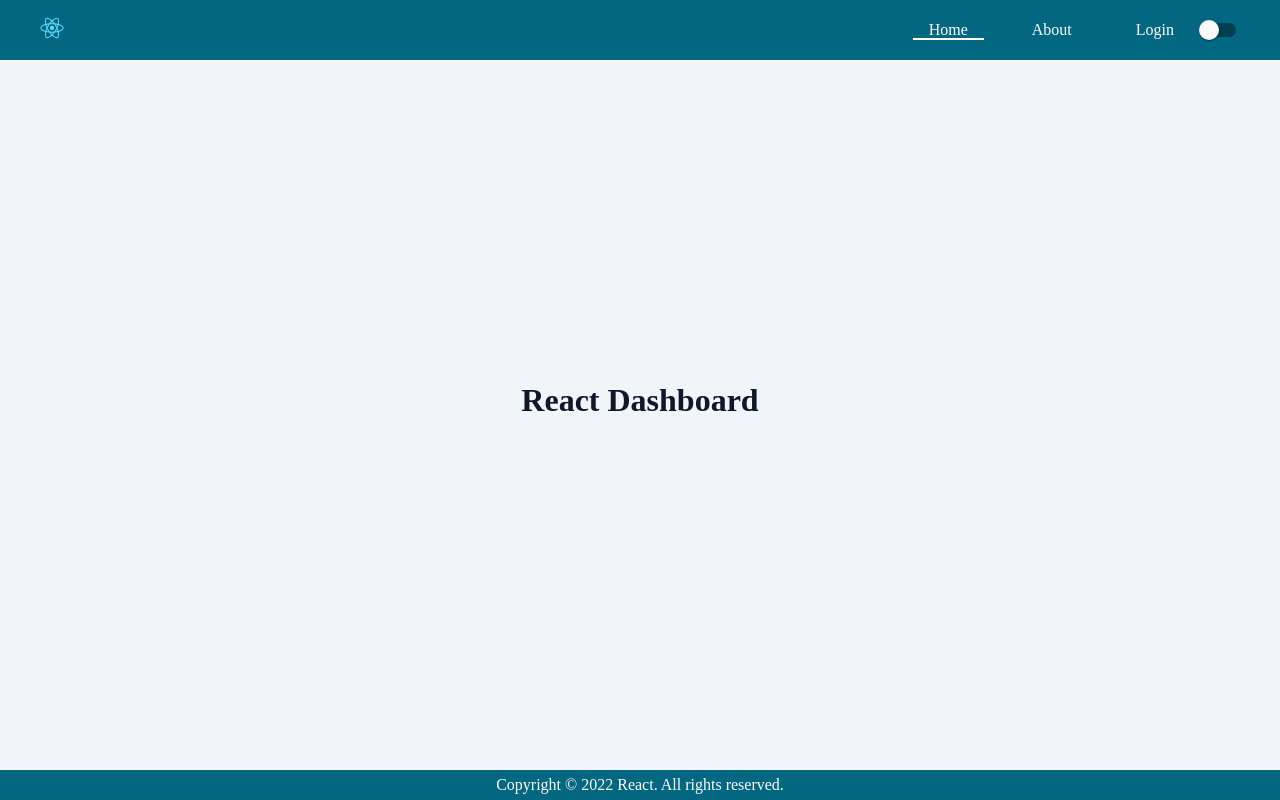
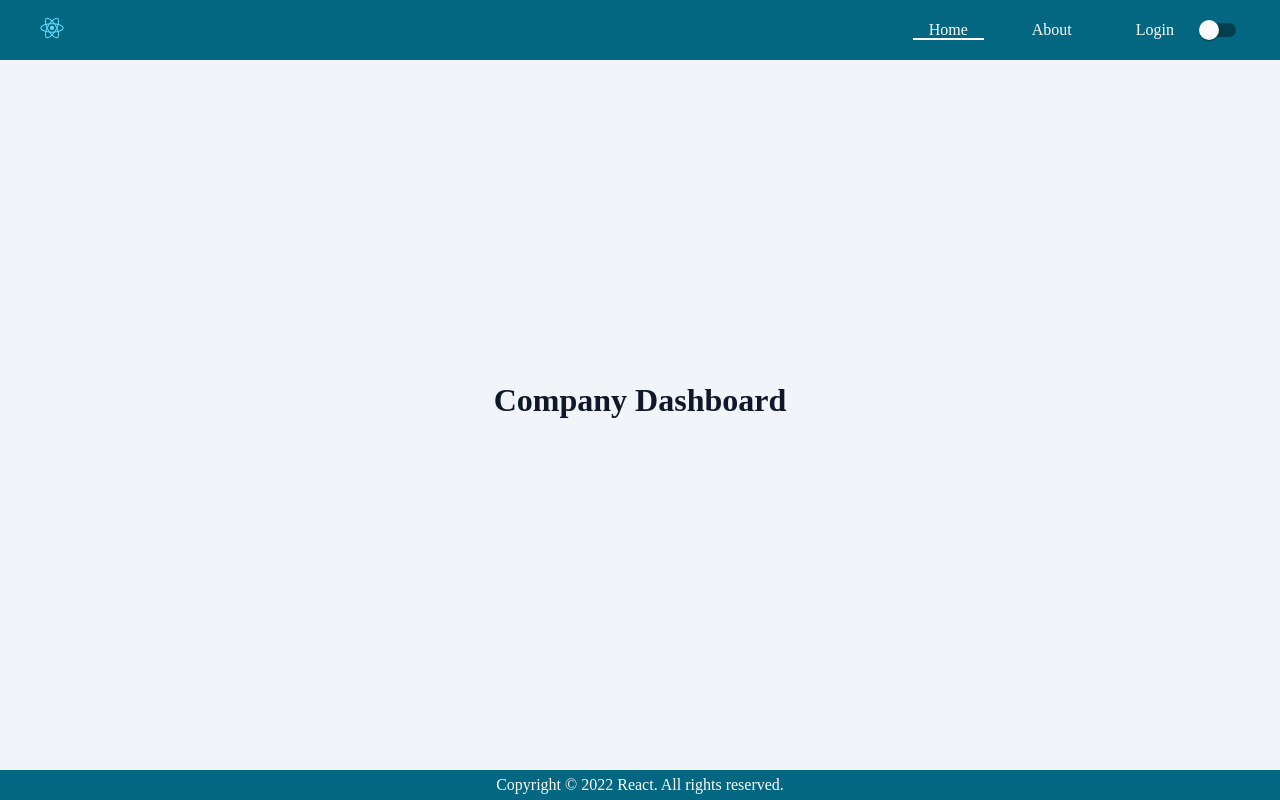
Before and after one commit to wei30172/company-dashboard-client, a React (Create React App) app: page /home in a window 1280 px wide. Built offline with nearby package versions, Linux system fonts and the light colour scheme.

Commit message:
update title

```diff
--- a/public/index.html
+++ b/public/index.html
@@ -5,10 +5,7 @@
     <link rel="icon" href="%PUBLIC_URL%/favicon.ico" />
     <meta name="viewport" content="width=device-width, initial-scale=1" />
     <meta name="theme-color" content="#000000" />
-    <meta
-      name="description"
-      content="Web site created using create-react-app"
-    />
+    <meta name="description" content="Web site created using create-react-app" />
     <link rel="apple-touch-icon" href="%PUBLIC_URL%/logo192.png" />
     <!--
       manifest.json provides metadata used when your web app is installed on a
@@ -24,8 +21,7 @@
       work correctly both with client-side routing and a non-root public URL.
       Learn how to configure a non-root public URL by running `npm run build`.
     -->
-    <title>React Dashboard
-</title>
+    <title>Company Dashboard</title>
   </head>
   <body>
     <noscript>You need to enable JavaScript to run this app.</noscript>
--- a/src/pages/Home/Home.tsx
+++ b/src/pages/Home/Home.tsx
@@ -4,7 +4,7 @@
 const Home = () => {
   return (
     <main className="home page-flex">
-      <h1>React Dashboard</h1>
+      <h1>Company Dashboard</h1>
     </main>
   );
 };
```
